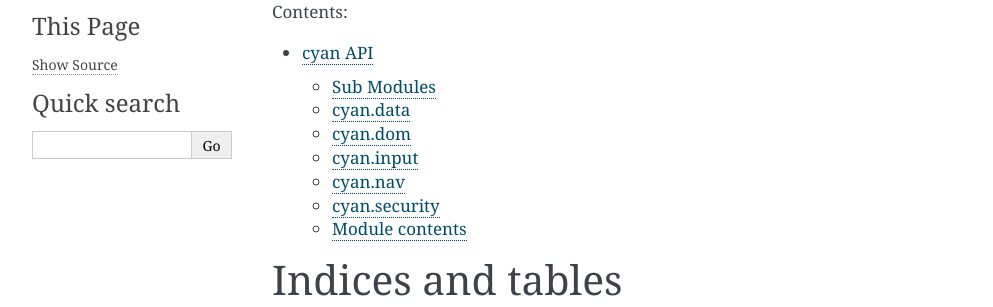
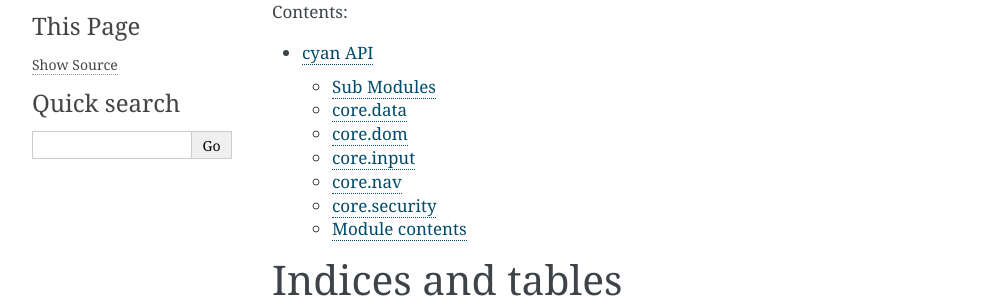
Before and after one commit to bluebridge/cyan, a Sphinx documentation site: the page built from docs/source/index.rst, in a window 1280 px wide. Shown: the part 159-466 px from the top of the page, without its empty margins (148-1141 px from the left). Built offline with Sphinx 7.4.7, drawn with Linux system fonts in a browser that asks for light colours.

Commit message:
Fix rst files

```diff
--- a/docs/source/cyan.rst
+++ b/docs/source/cyan.rst
@@ -4,42 +4,42 @@ cyan API
 Sub Modules
 -----------
 
-cyan.data
+core.data
 ---------
 
-.. automodule:: cyan.data
+.. automodule:: core.data
     :members:
     :undoc-members:
     :show-inheritance:
 
-cyan.dom
+core.dom
 --------
 
-.. automodule:: cyan.dom
+.. automodule:: core.dom
     :members:
     :undoc-members:
     :show-inheritance:
 
-cyan.input
+core.input
 ----------
 
-.. automodule:: cyan.input
+.. automodule:: core.input
     :members:
     :undoc-members:
     :show-inheritance:
 
-cyan.nav
+core.nav
 --------
 
-.. automodule:: cyan.nav
+.. automodule:: core.nav
     :members:
     :undoc-members:
     :show-inheritance:
 
-cyan.security
+core.security
 -------------
 
-.. automodule:: cyan.security
+.. automodule:: core.security
     :members:
     :undoc-members:
     :show-inheritance:
@@ -48,7 +48,7 @@ cyan.security
 Module contents
 ---------------
 
-.. automodule:: cyan
+.. automodule:: core
     :members:
     :undoc-members:
     :show-inheritance:
```
Also changed, not shown: __init__.py (added), docs/source/index.rst (line endings or trailing spaces).
